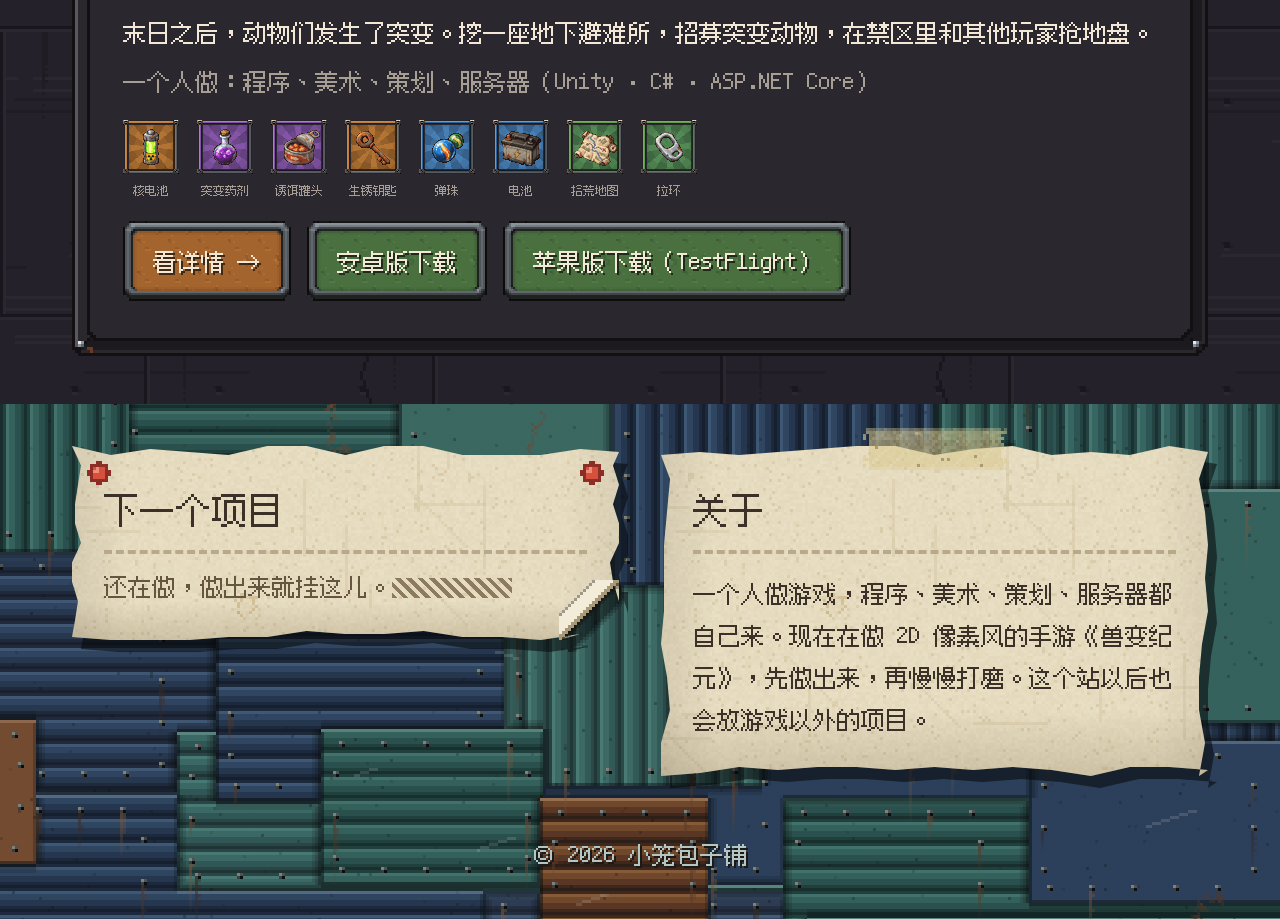
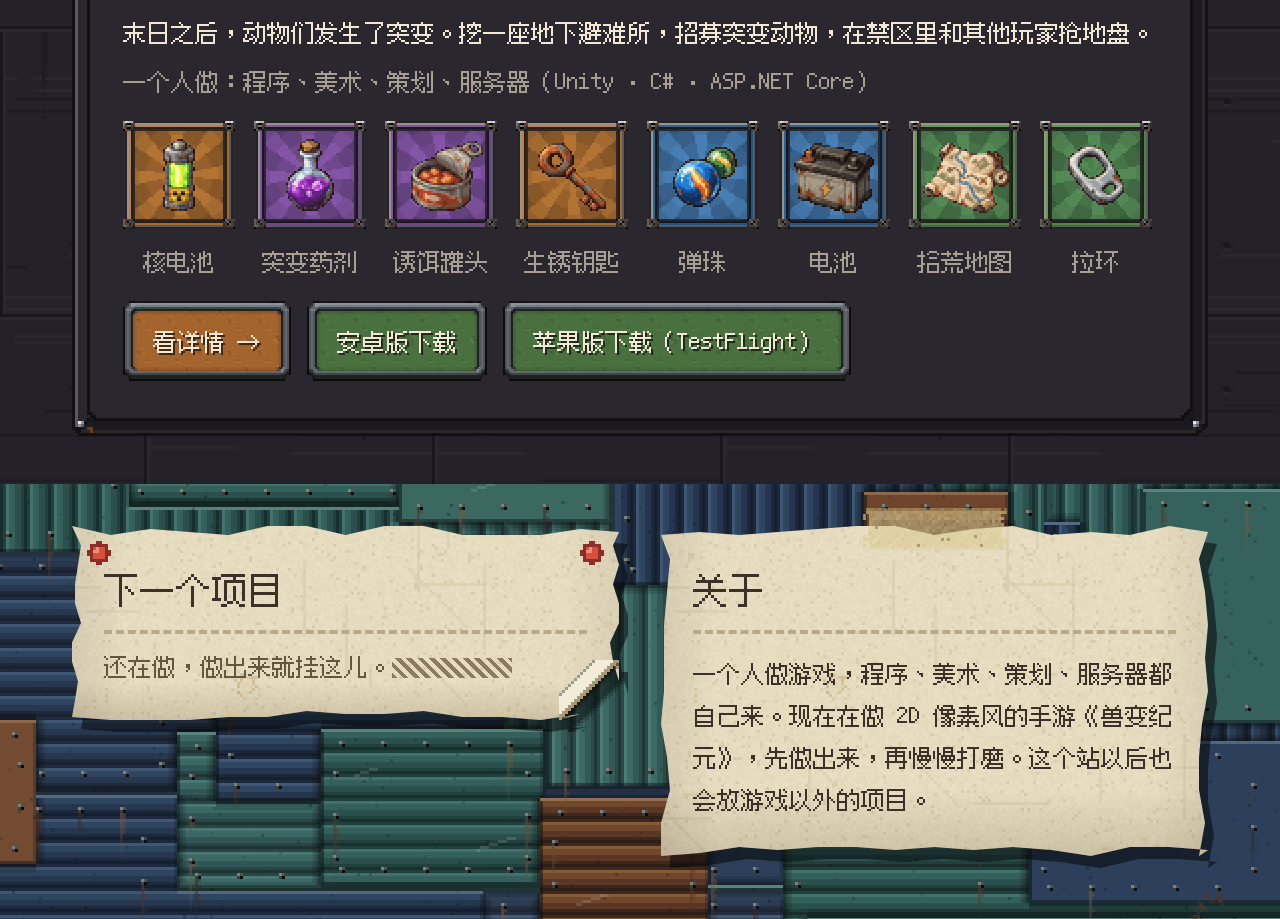
Before and after one commit to MarkStillTrying/MarkStillTrying.github.io, a plain HTML site: page index.html in a window 1280 px wide. Shown: the part 1464-2383 px from the top of the page. Drawn offline with Linux system fonts and the light colour scheme.

Commit message:
电脑上的物品格子改回 112，八个从面板左边排到右边、中间的空一样大
Mark 2026-11-10：横版还是 112，一排八个要在整行里均匀排开，不要挤在左边。

- 电脑（窗口 1200 宽以上）：格子 112、小字 24，从面板左边排到右边，中间的空一样大。
  窗口不够宽、放不下八个 112 时换小一档（--f-cap-d：普通显示器 56、高清屏 84；1024 以下用 --f-cap），
  还是八个排满一行。
- 一行的宽度凑成「中间每个空都是整数个屏幕像素」（round）：不然格子落在半个像素上，下面的小字发虚。
- 窗口比 1440 宽、宽度又是单数时（Windows 上 1920 宽的窗口去掉滚动条就是单数），居中的版块两边带半个像素，
  里面的字全发虚：左边的空往下取到整个屏幕像素。
- 小字的字号最多是格子宽的 12/56：格子被挤小时字跟着小，不会叠到旁边的名字上
  （之前 125% 缩放的电脑、窗口 800 宽左右时名字会叠在一起）。
- 横着拿的手机（568 宽起）也是八个一排。手机竖屏还是四个一排，360～430 宽的手机上和之前一个像素都不差。
- js/type.js 多写一个 --dp（一个屏幕像素有多宽），上面取整用。

Co-Authored-By: Claude Fable 5.2 <noreply@anthropic.com>
Claude-Session: https://claude.ai/code/session_01AfAU2hC4zxLdUkGzEtkZmV

```diff
--- a/css/site.css
+++ b/css/site.css
@@ -16,7 +16,8 @@
   --wall-text: #d9e1dc;
   --wall-dark: rgba(12, 16, 18, .22);
   --f-body: 18px; --f-lead: 18px; --f-head: 24px; --f-sign: 36px; --f-sign-s: 30px; --f-big: 36px;   /* 手机上的字号（备用值），js/type.js 会换成这台手机上清楚的 */
-  --f-cap: 12px; --f-cap-d: 12px;   /* 物品格子下面的小字（手机 / 电脑），格子的大小跟着它走；也是备用值 */
+  --f-cap: 12px; --f-cap-d: 12px;   /* 物品格子下面的小字（手机 / 窗口不够宽的电脑），格子的大小跟着它走；也是备用值 */
+  --dp: 1px;   /* 一个屏幕像素有多宽（高清屏上比 1px 小），js/type.js 按屏幕密度填；要「落在整个屏幕像素上」的地方用它取整 */
 }
 @media (max-width: 760px) { :root { --s: 2; } }
 
@@ -35,7 +36,10 @@ body {
 @media (max-width: 760px) { body { font-size: var(--f-body); } }   /* 手机上正文 16～18 */
 img { image-rendering: pixelated; image-rendering: crisp-edges; display: block; }
 a { color: inherit; text-decoration: none; }
-.page { max-width: 1440px; margin: 0 auto; padding: 0 calc(var(--s) * 24px); }
+/* 居中：窗口比 1440 宽、宽度又是单数时，两边的空会带半个像素，里面的字全落在半个像素上、发虚。
+   所以左边的空往下取到整个屏幕像素（round 是新一点的浏览器才有的写法，老浏览器不认这一句，还是用上面的 auto）。 */
+.page, .project .inner { max-width: 1440px; margin: 0 auto; margin-left: max(0px, round(down, calc((100% - 1440px) / 2), var(--dp))); }
+.page { padding: 0 calc(var(--s) * 24px); }
 @media (max-width: 760px) { .page { padding: 0 16px; } }
 .sr-only { position: absolute; width: 1px; height: 1px; overflow: hidden; clip: rect(0 0 0 0); white-space: nowrap; }
 .grow { flex: 1; }
@@ -150,7 +154,7 @@ h3, h4 { font-weight: normal; font-size: 24px; }
 
 /* ===== 项目段落（首页）：结构都一样，样子由下面的画风决定 ===== */
 .project { margin-top: calc(8px * var(--s)); }
-.project .inner { max-width: 1440px; margin: 0 auto; padding: calc(10px * var(--s)) calc(24px * var(--s)) calc(16px * var(--s)); }
+.project .inner { padding: calc(10px * var(--s)) calc(24px * var(--s)) calc(16px * var(--s)); }
 @media (max-width: 760px) { .project .inner { padding: 24px 16px 32px; } }
 .window { position: relative; overflow: hidden; height: calc(100px * var(--s)); box-shadow: inset 0 0 0 4px var(--ink); background-color: #26323a;
   background-size: calc(320px * var(--s)) auto; background-position: center 14%; }
@@ -164,19 +168,27 @@ h3, h4 { font-weight: normal; font-size: 24px; }
 .tags { display: flex; flex-wrap: wrap; gap: 8px; margin-top: 12px; }
 .blurb { margin-top: 14px; line-height: 1.75; }
 .role { margin-top: 10px; color: var(--dim); }
-/* 物品格子：电脑上一排八个，手机上一排四个。格子的图是 56×56 的像素图，下面的小字 12 像素一个字，
-   两样用同一个「像素大小」：.tiles 的字号就是小字的字号（--f-cap-d 宽屏、--f-cap 手机和窄窗口，js/type.js 按屏幕密度算），
-   格子宽 56/12 个字。这样小字清楚的时候，图也正好是整数倍放大。
-   一排的格子靠左，中间的空最多 1.5 个字（max-width 就是 8 个格子 + 7 个空），地方不够先缩空，再不够格子跟着缩（minmax），不会撑出面板。 */
-.tiles { display: grid; grid-template-columns: repeat(8, minmax(0, calc(56em / 12))); justify-content: space-between; gap: 1em 4px; max-width: calc(8 * 56em / 12 + 7 * 1.5em); margin-top: 20px; font-size: var(--f-cap-d); }
-.tile { text-align: center; min-width: 0; }
+/* 物品格子：电脑上一排八个，手机上一排四个（--n）。格子的图是 56×56 的像素图，下面的小字 12 像素一个字，
+   两样用同一个「像素大小」：.tiles 的字号就是小字的字号，格子宽 56/12 个字（--tile）。这样小字清楚的时候，图也正好是整数倍放大。
+   电脑上格子 112（字号 24）。一排的格子从面板的左边排到右边，中间的空一样大（justify-content: space-between），窗口宽空就大、窗口窄空就小。
+   窗口再窄、八个 112 放不下时换小一档的字号（--f-cap-d、--f-cap，js/type.js 按屏幕密度算），还是八个排满一行；
+   还放不下格子跟着缩（minmax），不会撑出面板。 */
+.tiles { --n: 8; --tile: calc(56em / 12); display: grid; grid-template-columns: repeat(var(--n), minmax(0, var(--tile))); justify-content: space-between; gap: 1em 4px; margin-top: 20px; font-size: 24px;
+  /* 一行的宽度往下凑一点（最多少几个像素），让中间每个空都是整数个屏幕像素：不然格子落在半个像素上，下面的小字会发虚。
+     老浏览器不认 round，这一句不算数，一行还是顶满，只是小字可能虚一点 */
+  width: calc(var(--n) * var(--tile) + round(down, 100% - var(--n) * var(--tile), (var(--n) - 1) * var(--dp))); }
+.tile { text-align: center; min-width: 0; container-type: inline-size; }   /* container-type：让下面的小字能按格子的宽度算字号（cqw） */
 .tile img { width: 100%; height: auto; aspect-ratio: 1; margin: 0 auto; }
 .tile figcaption { margin: .5em -.75em 0; line-height: 1.5; color: var(--dim); }   /* 名字可以比格子宽一点（两边各多 0.75 个字） */
-@media (max-width: 1000px) { .tiles { font-size: var(--f-cap); } }   /* 窄窗口、竖着的平板：用小的那一档，八个才放得下 */
-@media (max-width: 760px) {
-  .panel { padding: 20px 16px 24px; }
-  /* 手机：四个一排，两头顶到面板的边，中间的空平分（最多 3.4 个字，横着拿手机时不会拉得太开） */
-  .tiles { grid-template-columns: repeat(4, minmax(0, calc(56em / 12))); column-gap: 2px; max-width: calc(4 * 56em / 12 + 3 * 3.4em); }
+/* 格子被挤小了（窗口窄、屏幕缩放比例又不凑巧），小字也跟着小：字号最多是格子宽的 12/56，不会叠到旁边的名字上。
+   平时格子没被挤，12/56 正好等于 .tiles 的字号（1em），加的 .05px 是留一点余量，让平时取到的就是 1em、一点不差。 */
+.tile figcaption { font-size: min(1em, calc(100cqw * 12 / 56 + .05px)); }
+@media (max-width: 1199px) { .tiles { font-size: var(--f-cap-d); } }   /* 窗口不够宽，八个 112 放不下：小一档 */
+@media (max-width: 1023px) { .tiles { font-size: var(--f-cap); } }     /* 更窄的窗口、竖着的平板、横着拿的手机：最小的一档 */
+@media (max-width: 760px) { .panel { padding: 20px 16px 24px; } }
+@media (max-width: 567px) {
+  /* 手机竖屏：四个一排，两头顶到面板的边，中间的空平分（最多和格子一样宽，屏幕再宽也不会拉得太开；568 起八个放得下，就排八个） */
+  .tiles { --n: 4; column-gap: 2px; max-width: calc(7 * var(--tile)); }
 }
 
 /* 详情页公用：顶图、两栏、玩法、登场动物、场景、下载 */
--- a/js/type.js
+++ b/js/type.js
@@ -1,4 +1,4 @@
-// 手机上的字号，加上物品格子的大小（格子那一条电脑上也用；电脑上别的字还是 24、36、72 这些 12 的倍数）。
+// 手机上的字号，加上物品格子的大小（格子那一条电脑上窗口不够宽时也用；电脑上别的字还是 24、36、72 这些 12 的倍数）。
 //
 // 网站用的是像素字体 Fusion Pixel：一个字是 12×12 个「字体像素」。字要清楚，每个字体像素得正好占整数个屏幕像素。
 // 字号 F（CSS 像素）× 这台手机的屏幕密度 D ÷ 12 = 一个字体像素占几个屏幕像素；要它是整数 k，F 就得等于 12 × k ÷ D。
@@ -32,12 +32,14 @@
       "--f-sign": Math.max(head, down(36)),          // 店招：最大 36，再大 360 宽的手机上牌子比屏幕宽
       "--f-sign-s": down(32),                        // 320 宽的小手机上的店招：最大 32
       "--f-big": Math.max(head + 1, down(36)),       // 详情页的游戏名：至少比小标题大一档
-      // 物品格子下面的小字，格子的大小跟着它走（格子宽 56/12 个字，见 css 的 .tiles），电脑上也用：
-      "--f-cap": near(13, 11.5),                     // 手机：12～14，格子 56～64，一排四个
-      "--f-cap-d": near(15.5)                        // 电脑：普通显示器 12（格子 56），高清屏 18（格子 84），一排八个
+      // 物品格子下面的小字，格子的大小跟着它走（格子宽 56/12 个字，见 css 的 .tiles）。
+      // 电脑上窗口够宽时格子固定 112（字号 24，写在 css 里）；下面两个是手机上、还有电脑窗口放不下八个 112 时用的：
+      "--f-cap": near(13, 11.5),                     // 手机、很窄的窗口：12～14，格子 56～64（手机一排四个）
+      "--f-cap-d": near(15.5)                        // 不够宽的电脑窗口：普通显示器 12（格子 56），高清屏 18（格子 84）
     };
     var style = document.documentElement.style;
     for (var name in sizes) style.setProperty(name, (GRID * sizes[name] / d).toFixed(5) + "px");
+    style.setProperty("--dp", "calc(1px / " + d + ")");   // 一个屏幕像素有多宽：css 里要把位置凑到整个屏幕像素上的地方用（物品格子中间的空、居中的版块）
   }
   apply();
   window.addEventListener("resize", apply);   // 电脑上缩放网页、把窗口拖到另一块屏幕时，屏幕密度会变
```
Also changed, not shown: 2 other files.
